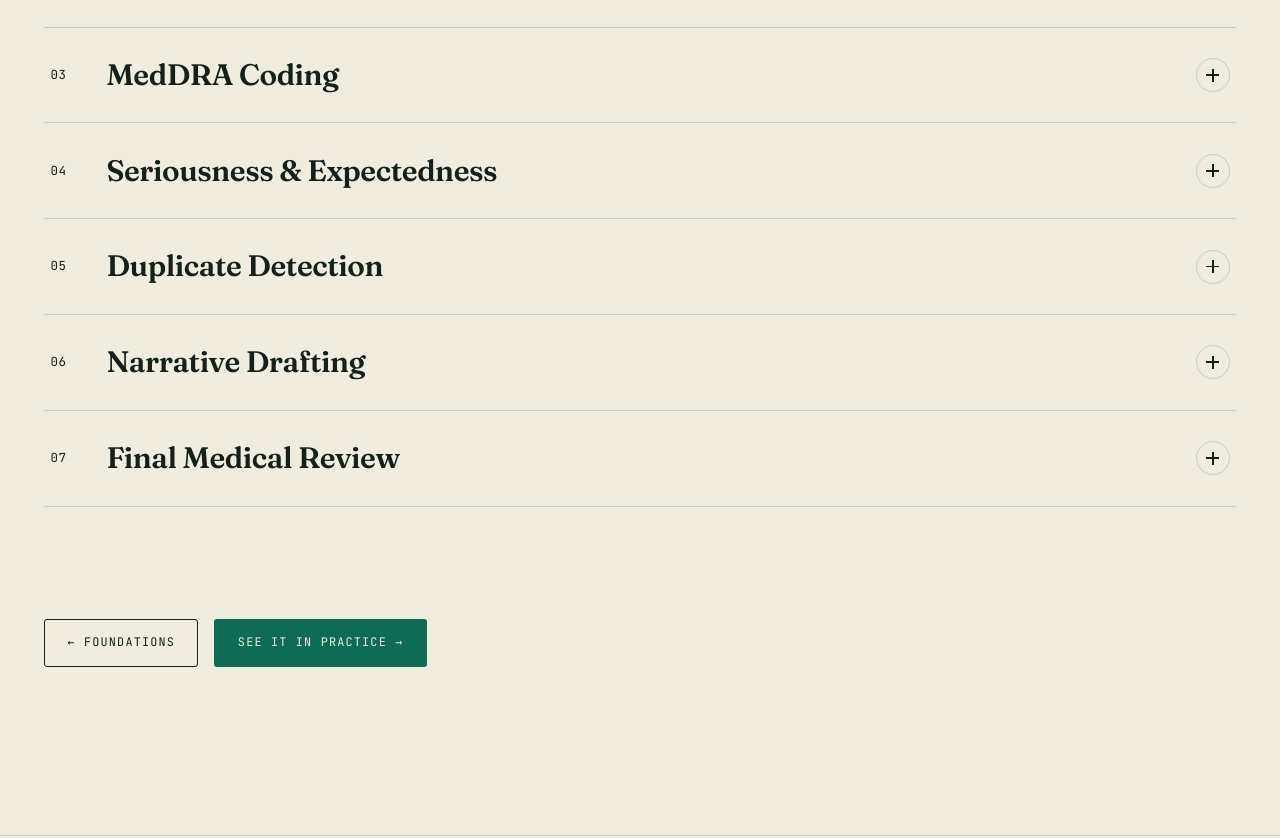
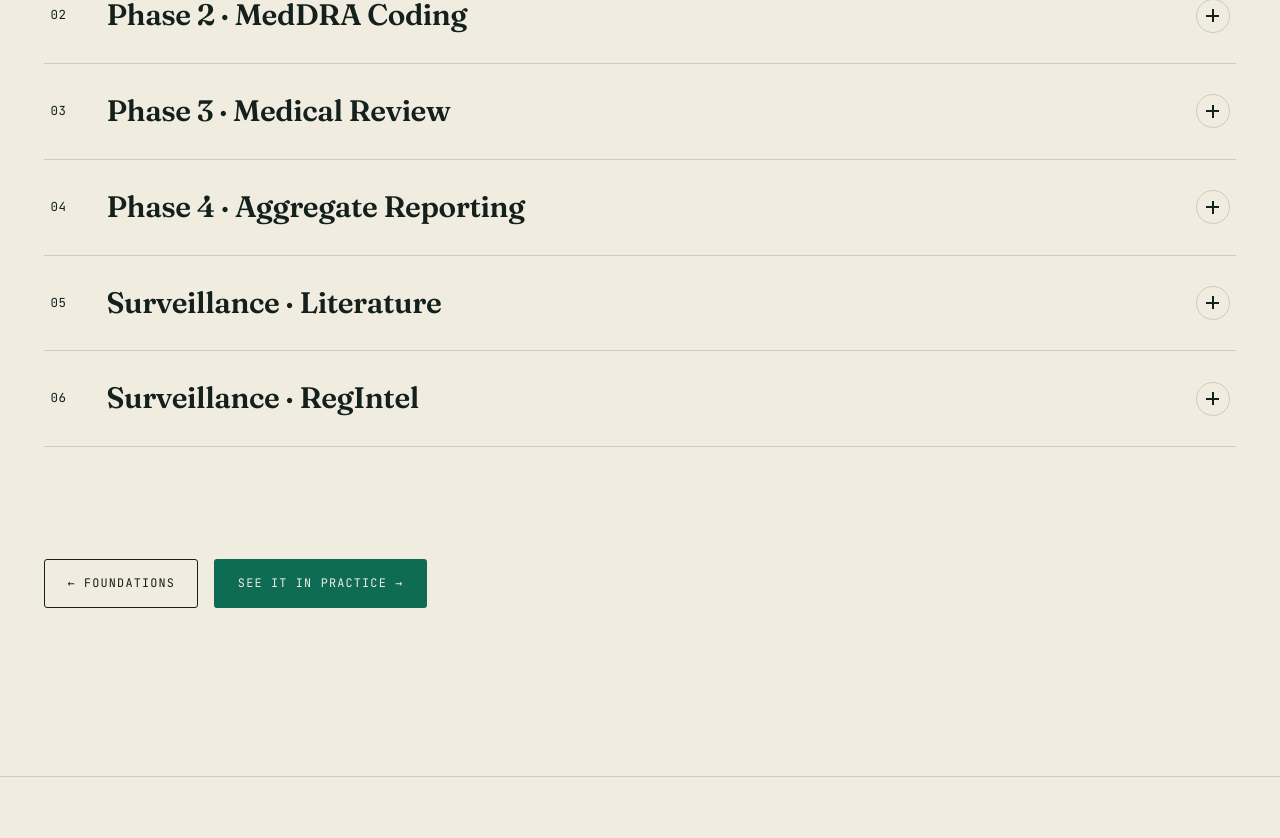
Before and after one commit to Kritnandan22/Medivora, an Astro site: page /safety-pipeline in a window 1280 px wide. Shown: the part 1862-2700 px from the top of the page. Built offline with nearby package versions, Linux system fonts and the light colour scheme; Astro itself is replaced by a stand-in of ours.

Commit message:
refactor: align safety pipeline map and accordion with new 6-agent taxonomy

```diff
--- a/src/pages/safety-pipeline.astro
+++ b/src/pages/safety-pipeline.astro
@@ -5,158 +5,138 @@
 const stages = [
   {
     num: '01',
-    title: 'Case Intake & Validity',
-    slug: 'case-intake',
-    lead: 'The initial ingestion layer. Spontaneous reports arrive via unstructured emails, literature abstracts, patient portals, and call center transcripts. The immediate regulatory objective: is this a valid ICSR?',
+    title: 'Phase 1 · Intake & Triage',
+    slug: 'intake-triage',
+    lead: 'The initial ingestion layer. Spontaneous reports arrive via unstructured emails, literature abstracts, patient portals, and call center transcripts.',
     wf: {
-      label: 'E2B (R3) AS2 Gateways',
+      label: 'Traditional Workflow',
       items: [
-        'Automated ingestion of structured E2B(R3) XML payloads directly from health authorities and license partners',
-        'Deterministic routing of portal submissions straight into safety databases (e.g. Oracle Argus, ArisG)',
-        'Assigning a new Worldwide Unique Case Identification Number (MCCI) and assigning to an intake queue',
+        'Automated ingestion of E2B(R3) payloads',
+        'Deterministic routing of portal submissions',
+        'Manual data entry for unstructured emails and PDFs',
       ],
     },
     ag: {
-      label: 'Unstructured Intake Agents',
+      label: 'Agentic Automation',
       items: [
         'Parsing unstructured patient emails and messy fax PDFs via OCR and semantic NLP',
-        'Extracting the four required elements: an identifiable patient, an identifiable reporter, a suspect drug, and an adverse event',
-        'Filtering out "junk" emails and non-valid cases autonomously to prevent database pollution',
+        'Extracting the four required elements (patient, reporter, drug, event) autonomously',
+        'Filtering out "junk" emails to prevent database pollution',
       ],
     },
-    proof: 'The bottleneck: Manual intake accounts for up to 30% of PV operating costs [7]. Agentic extraction converts unstructured mess into structured E2B fields instantly.',
+    proof: 'The bottleneck: Manual intake accounts for up to 30% of PV operating costs. Agentic extraction converts unstructured mess into structured E2B fields instantly.',
   },
   {
     num: '02',
-    title: 'Data Extraction',
-    slug: 'data-extraction',
-    lead: 'Isolating critical clinical facts from narrative noise. A patient or physician might provide a 3-page discharge summary containing pre-existing conditions, lab results, and concomitant medications.',
+    title: 'Phase 2 · MedDRA Coding',
+    slug: 'meddra-coding',
+    lead: 'Translating verbatim descriptions into standardized medical ontologies (MedDRA Lowest Level Terms).',
     wf: {
-      label: 'Field-level Validation',
+      label: 'Traditional Workflow',
       items: [
-        'Mapping structured web-form fields directly into corresponding E2B data elements',
-        'Enforcing mandatory data capture fields (e.g., reporter country, event date) before saving the case',
+        'Auto-coding exact character-for-character matches',
+        'Applying static synonym lists',
+        'Manual review for ambiguous terms',
       ],
     },
     ag: {
-      label: 'Semantic Entity Extraction',
+      label: 'Agentic Automation',
       items: [
-        'Reasoning through clinical narratives to accurately identify timelines (onset dates, de-challenge, re-challenge intervals)',
-        'Extracting and structuring complex lab results (e.g., LFTs) buried deep within physician progress notes',
-        'Distinguishing the primary suspect adverse event from a long list of pre-existing medical conditions',
+        'Understanding clinical context to code ambiguous terms accurately',
+        'Suggesting the top 3 most statistically probable MedDRA LLTs',
+        'Handling misspellings and complex multi-concept medical phrases',
       ],
     },
-    proof: 'The precision: LLMs excel at Named Entity Recognition (NER), pulling medical entities with far greater accuracy than legacy regex-based NLP tools.',
+    proof: 'The upgrade: Agentic coding systems are achieving >85% accuracy on first-pass coding, virtually eliminating the backlog for medical coders.',
   },
   {
     num: '03',
-    title: 'MedDRA Coding',
-    slug: 'meddra-coding',
-    lead: 'Translating verbatim descriptions (e.g., "my tummy hurt badly") into standardized medical ontologies (MedDRA Lowest Level Terms) and coding drugs against WHO-DD.',
+    title: 'Phase 3 · Medical Review',
+    slug: 'medical-review',
+    lead: 'The critical human checkpoint where causality is established (e.g., Naranjo scorecard) and narrative is finalized.',
     wf: {
-      label: 'Dictionary Auto-coding',
+      label: 'Traditional Workflow',
       items: [
-        'Auto-coding verbatim terms that have a perfect, character-for-character match in the current MedDRA dictionary version',
-        'Applying rigid synonym lists manually maintained by clinical data management teams',
+        'Routing the completed case to the appropriate medical reviewer',
+        'Manual drafting of medical narratives via string concatenation',
+        'Collecting 21 CFR Part 11 compliant electronic signatures',
       ],
     },
     ag: {
-      label: 'Context-Aware Coding',
+      label: 'Agentic Automation',
       items: [
-        'Understanding clinical context to code ambiguous terms (e.g., distinguishing between "feeling sick" as nausea vs "feeling sick" as an infection)',
-        'Suggesting the top 3 most statistically probable MedDRA LLTs for a human reviewer to approve',
-        'Flagging when a verbatim term lacks sufficient context to be coded accurately without a query',
+        'Pre-populating a causality scorecard based on de-challenge/re-challenge timelines',
+        'Drafting fluid, grammatically correct medical narratives based on structured data',
+        'Highlighting areas of low algorithmic confidence for the QPPV',
       ],
     },
-    proof: 'The upgrade: Agentic coding systems are achieving >85% accuracy on first-pass coding [8], virtually eliminating the backlog for medical coders.',
+    proof: 'The principle: Agentic systems in PV are "Human-in-the-Loop" by design. The AI does the heavy lifting; the QPPV makes the medical decision.',
   },
   {
     num: '04',
-    title: 'Seriousness & Expectedness',
-    slug: 'seriousness',
-    lead: 'Determining if the event triggers expedited regulatory reporting (e.g., 15-day SUSARs). Is the event life-threatening? Did it require hospitalization? Is it listed on the Core Data Sheet?',
+    title: 'Phase 4 · Aggregate Reporting',
+    slug: 'aggregate-reporting',
+    lead: 'Synthesis of millions of data points into periodic safety reports (PSUR, DSUR, PBRER).',
     wf: {
-      label: 'Deterministic Rules Engine',
+      label: 'Traditional Workflow',
       items: [
-        'Automatically marking a case as expedited if a user checked the "hospitalized" or "death" Boolean fields',
-        'Checking the coded MedDRA PT against a static Expectedness list (IB or SmPC)',
+        'Exporting massive data line listings into Excel',
+        'Manually drafting sections like "Patient Exposure" and "Line Listing Summary"',
       ],
     },
     ag: {
-      label: 'Clinical Reasoning Agents',
+      label: 'Agentic Automation',
       items: [
-        'Inferring seriousness from unstructured text when checkboxes are missing (e.g., reading "patient was rushed to the ER and admitted")',
-        'Cross-referencing the event with complex, multi-layered Investigator Brochure (IB) PDF documents',
-        'Drafting a clinical justification for why an event is considered unexpected',
+        'Synthesizing massive line listings into coherent analytical prose',
+        'Generating dynamic signals graphs and charts',
+        'Drafting regulatory-ready PSUR/DSUR sections referencing prior intervals',
       ],
     },
-    proof: 'The risk: Missing a 15-day expedited reporting deadline is a critical compliance failure. Agents act as an always-on safety net.',
+    proof: 'The impact: Reducing a 6-week reporting cycle to a 2-week cycle, allowing teams to focus on true signal detection.',
   },
   {
     num: '05',
-    title: 'Duplicate Detection',
-    slug: 'duplicate-detection',
-    lead: 'Protecting the integrity of the safety database. A patient might report an event on Monday via a portal, and their physician might report the identical event on Wednesday via a fax.',
+    title: 'Surveillance · Literature',
+    slug: 'literature-monitoring',
+    lead: 'Continuous tracking of scientific and medical literature for new safety signals associated with approved products.',
     wf: {
-      label: 'Deterministic SQL Matching',
+      label: 'Traditional Workflow',
       items: [
-        'Flagging cases with exact string matches on Patient Initials, Date of Birth, and Gender',
-        'Running SQL queries for identical drug/event combinations within a narrow +/- 5 day window',
+        'Manual boolean queries on PubMed/Embase',
+        'Human triage of thousands of irrelevant abstracts',
       ],
     },
     ag: {
-      label: 'Fuzzy Clinical Matching',
+      label: 'Agentic Automation',
       items: [
-        'Identifying duplicates where the data is misaligned (e.g., "John Smith" vs "J.S.", or differing dates of onset due to patient memory)',
-        'Reviewing narratives of potential duplicates to determine if they describe the exact same clinical episode',
+        'Continuous screening of global medical literature',
+        'Semantic filtering of non-relevant articles',
+        'Extracting valid ICSRs directly from published case reports',
       ],
     },
-    proof: 'The clean up: Duplicate detection prevents false signal generation and ensures denominator accuracy in aggregate reporting (PSUR/DSUR).',
+    proof: 'The coverage: Agents monitor millions of abstracts 24/7 without fatigue, catching signals that boolean queries miss.',
   },
   {
     num: '06',
-    title: 'Narrative Drafting',
-    slug: 'narrative-drafting',
-    lead: 'Generating the formal clinical story. Every case requires a coherent, chronological medical narrative summarizing the event for regulatory review and CIOMS generation.',
+    title: 'Surveillance · RegIntel',
+    slug: 'regulatory-intelligence',
+    lead: 'Monitoring global health authority (FDA, EMA, PMDA) updates, guidance changes, and competitor labeling.',
     wf: {
-      label: 'String Concatenation',
+      label: 'Traditional Workflow',
       items: [
-        'Auto-generating narratives by concatenating structured data: "This is a case of a [Age] year old [Gender] who experienced [Event]."',
-        'Resulting in robotic, fragmented narratives that medical reviewers almost always have to rewrite manually.',
+        'Manually checking agency websites for new PDF guidances',
+        'Reading 100-page documents to find a single relevant clause',
       ],
     },
     ag: {
-      label: 'Generative Medical Drafting',
+      label: 'Agentic Automation',
       items: [
-        'Writing fluid, grammatically correct medical narratives based on all extracted structured data',
-        'Summarizing complex medical history, lab panels, and concomitant medications into a concise clinical picture',
-        'Formatting the output according to strict company SOPs (Standard Operating Procedures) and style guides',
+        'Monitoring global health authority (FDA, EMA, PMDA) updates via RSS and scraping',
+        'Translating non-English regulatory updates into actionable summaries',
+        'Cross-referencing new guidance against internal company SOPs to flag necessary updates',
       ],
     },
-    proof: 'The time saver: Generative AI is uniquely suited to drafting text. This step alone saves medical reviewers up to 15 minutes per case [9].',
-  },
-  {
-    num: '07',
-    title: 'Final Medical Review',
-    slug: 'medical-review',
-    lead: 'The critical human checkpoint. The AI has pre-populated the E2B fields, coded the terms, and drafted the narrative. Now, a Qualified Person Responsible for Pharmacovigilance (QPPV) reviews it.',
-    wf: {
-      label: 'Gateway Submission',
-      items: [
-        'Routing the completed case to the appropriate medical reviewer based on geographic region or product assignment',
-        'Collecting 21 CFR Part 11 compliant electronic signatures',
-        'Transmitting the final E2B(R3) XML payload directly to the FDA ESG or EMA EudraVigilance gateway',
-      ],
-    },
-    ag: {
-      label: 'Reviewer Copilot',
-      items: [
-        'Highlighting areas of low algorithmic confidence for the doctor to focus their attention on',
-        'Providing reasoning traces (e.g., "I coded this as Nausea because... [link to source document]")',
-        'Running a final pre-submission consistency check across all E2B fields before sign-off',
-      ],
-    },
-    proof: 'The principle: Agentic systems in PV are "Human-in-the-Loop" by design. The AI does the heavy lifting; the QPPV makes the medical decision.',
+    proof: 'The compliance: Regulatory environments shift rapidly. Agentic intel ensures zero missed guidelines and proactive compliance.',
   },
 ];
 ---
@@ -173,6 +153,15 @@
     <div class="wrap">
       <SafetyPipelineMap />
     </div>
+    <div class="wrap" style="margin-top:-2rem; margin-bottom:2rem;">
+      <div class="reviewed-by-band" style="max-width:800px; margin:0 auto; background:var(--color-bg-alt); padding:0.75rem 1.25rem; border-radius:0.5rem; display:flex; align-items:center; gap:0.75rem; border:1px solid rgba(255,255,255,0.06);">
+        <div class="rb-icon" style="color:var(--color-success);">✓</div>
+        <div class="rb-text" style="font-size:0.8rem; color:var(--color-text-2);">
+          Content reviewed by <strong>Kritnandan</strong>, B.Tech BSBE (IIT Kanpur) | Last review: Jun 2025
+        </div>
+      </div>
+    </div>
+
 
     <!-- Cinematic Reviewer Image -->
     <div class="wrap">
```
Also changed, not shown: src/components/SafetyPipelineMap.astro (+10 -11 lines).
